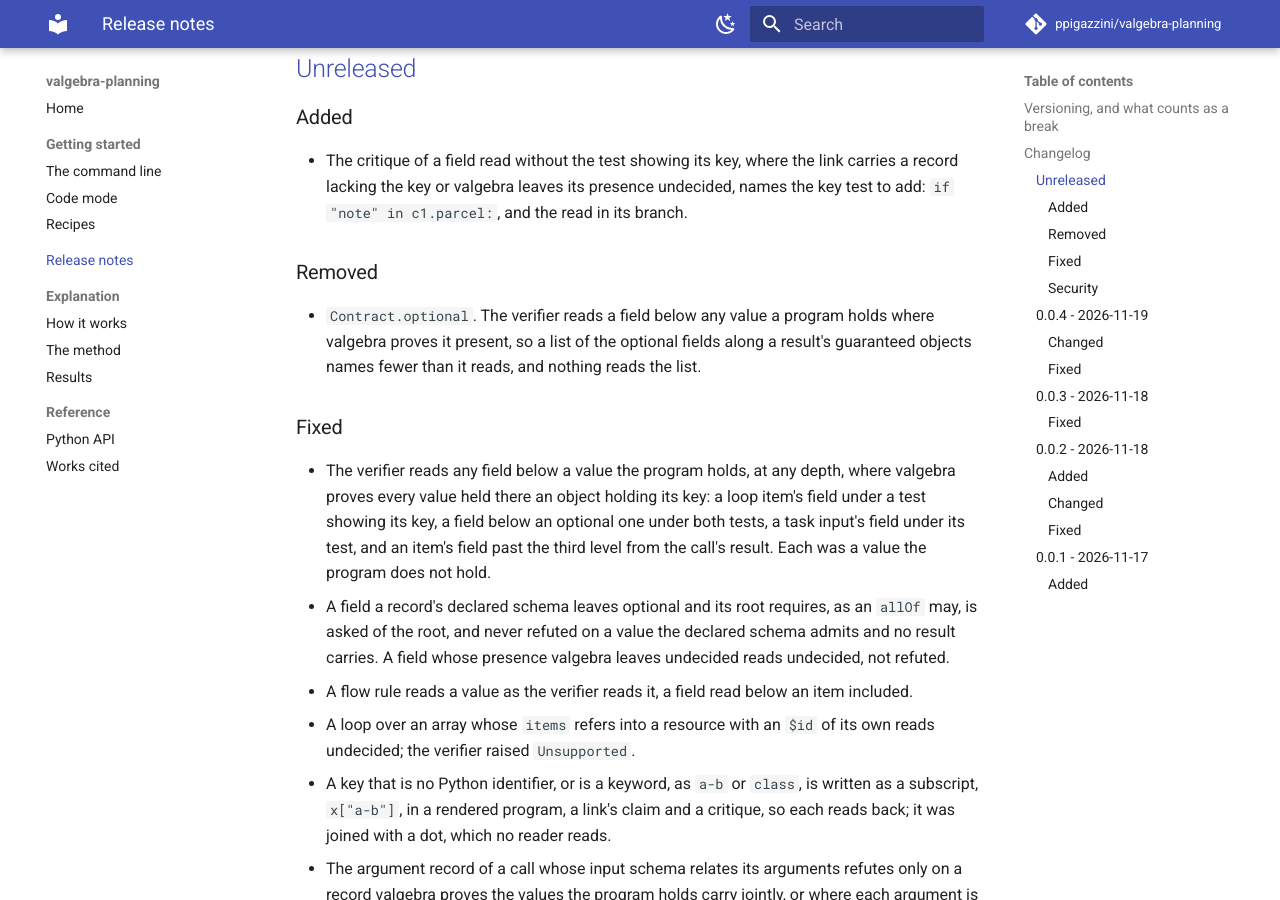
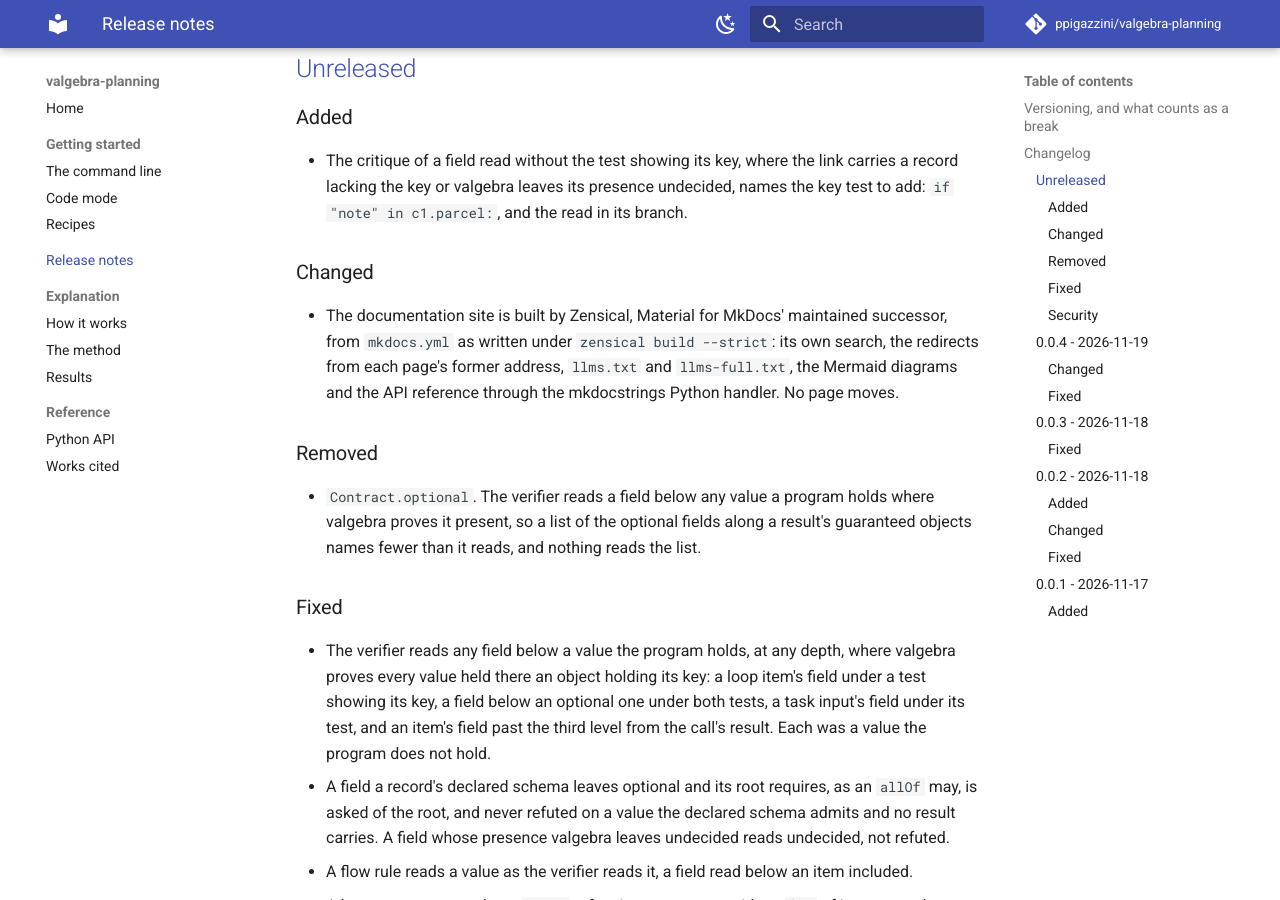
Before and after one commit to ppigazzini/valgebra-planning, an MkDocs documentation site: the page built from docs/changelog.md, in a window 1280 px wide and 900 px high, scrolled down 480 px. Built offline with MkDocs 1.6.1 and Material for MkDocs 9.7.7, drawn with Linux system fonts in a browser that asks for light colours; comment, search, counter and statistics services are not loaded.

Commit message:
build: the site is built by Zensical, Material's maintained successor
The documentation site builds with `zensical build --strict` from mkdocs.yml
as written, in the docs lane and in the workflow `Docs`, as valgebra's does.
Zensical brings the search, the redirects from each page's former address,
the /llms.txt manifest and the /llms-full.txt export of its own, and the
Mermaid fence, and reads the API reference through the mkdocstrings Python
handler. The docs group is Zensical and mkdocstrings-python; the lock holds no
Material for MkDocs, which reaches its end of life on 2027-05-05, no
mkdocs-llmstxt or mkdocs-redirects plugin and no soupsieve. The strict build
renders every page and the API reference, every object with its contents.

```diff
--- a/CHANGELOG.md
+++ b/CHANGELOG.md
@@ -11,6 +11,13 @@ All notable changes to valgebra-planning are recorded here. The format follows
 - The critique of a field read without the test showing its key, where the link carries a
   record lacking the key or valgebra leaves its presence undecided, names the key test to add:
   `if "note" in c1.parcel:`, and the read in its branch.
+
+### Changed
+
+- The documentation site is built by Zensical, Material for MkDocs' maintained successor, from
+  `mkdocs.yml` as written under `zensical build --strict`: its own search, the redirects from
+  each page's former address, `llms.txt` and `llms-full.txt`, the Mermaid diagrams and the API
+  reference through the mkdocstrings Python handler. No page moves.
 
 ### Removed
 
--- a/mkdocs.yml
+++ b/mkdocs.yml
@@ -72,7 +72,7 @@ validation:
 markdown_extensions:
   - admonition
   - pymdownx.details
-  # A diagram is a `mermaid` block, text the page carries: Material loads Mermaid on a page
+  # A diagram is a `mermaid` block, text the page carries: the theme loads Mermaid on a page
   # holding one and draws it in the site's palette, light or dark, and GitHub draws the same
   # block. The formatter is named by a Python tag, which is why the YAML hook parses this file
   # with --unsafe.
```
Also changed, not shown: AGENTS.md (+1 -1 lines), pyproject.toml (+5 -9 lines), 4 other files.
